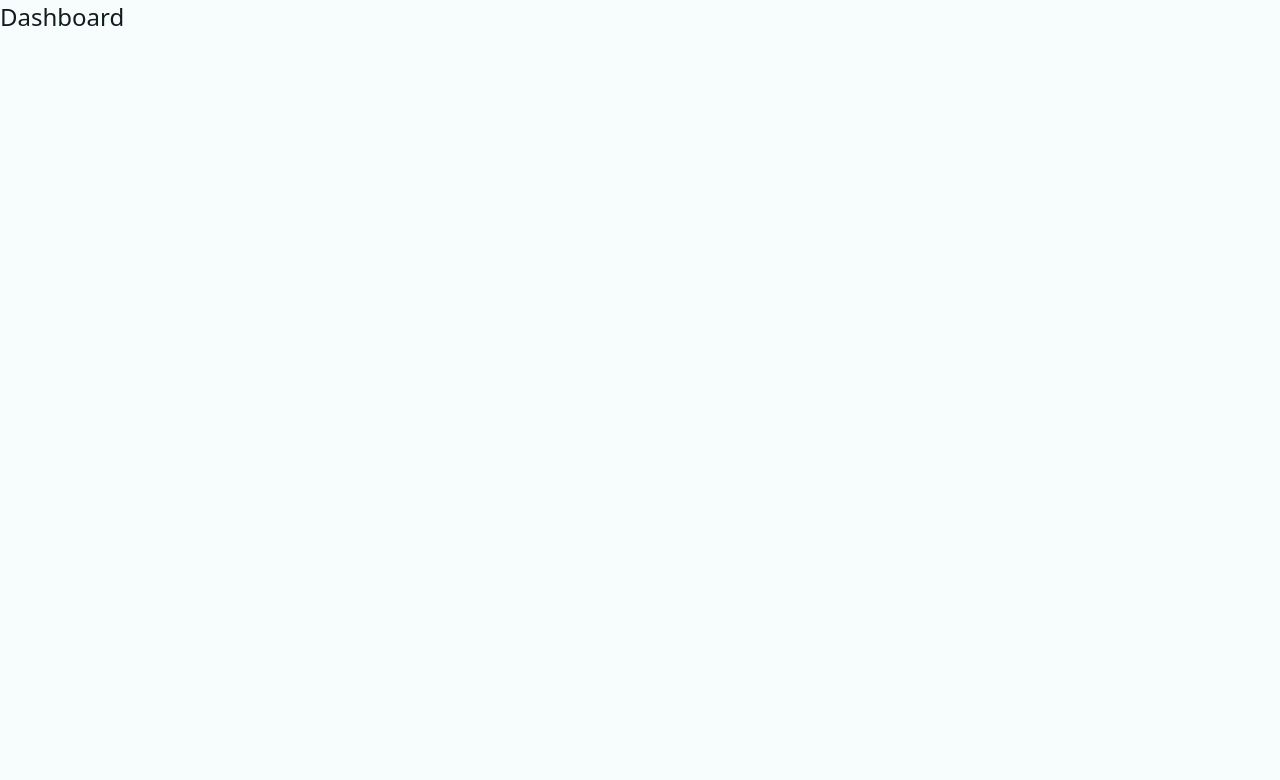
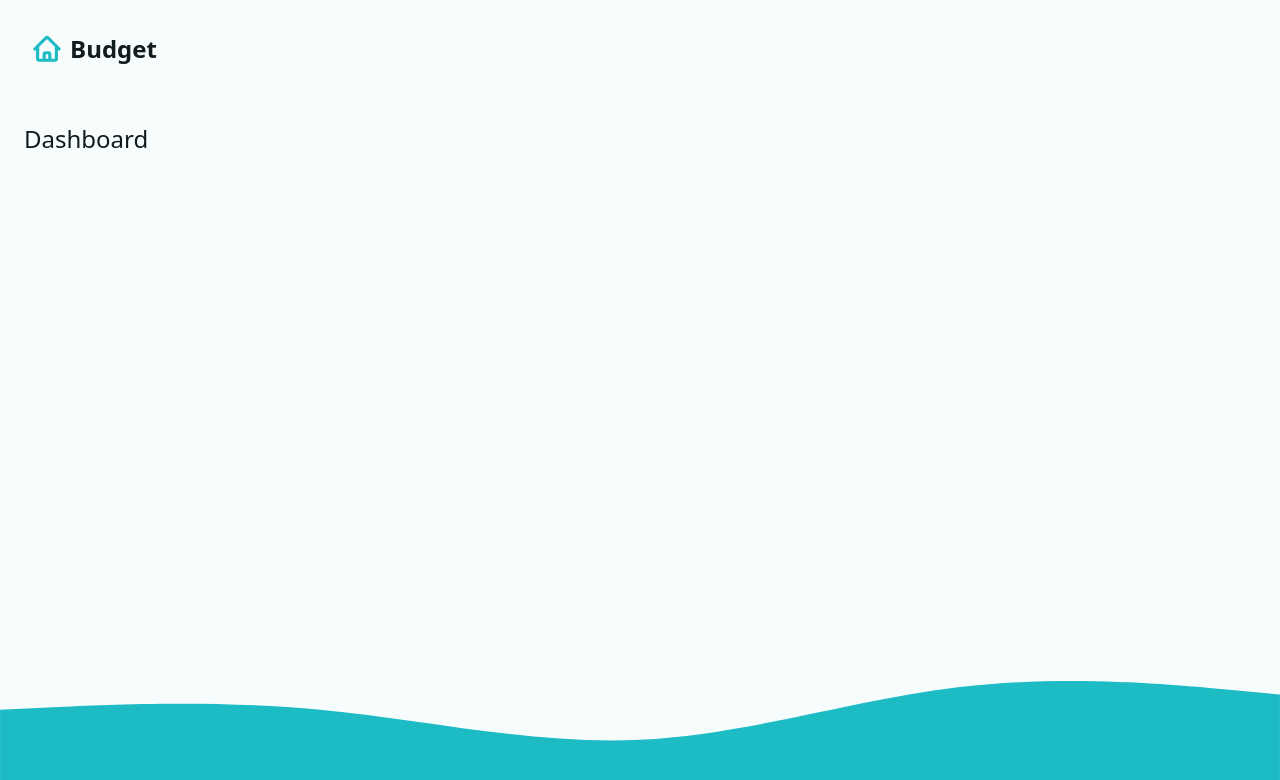
Before and after one commit to chirag4862/Budget-App, a React (Vite) app: page / in a window 1280 px wide. Shown: the top 780 px of the page. Built offline with nearby package versions, Linux system fonts and the light colour scheme.

Commit message:
Layouts & Actions of Logout

```diff
--- a/package.json
+++ b/package.json
@@ -10,6 +10,7 @@
     "preview": "vite preview"
   },
   "dependencies": {
+    "@heroicons/react": "^2.0.17",
     "react": "^18.2.0",
     "react-dom": "^18.2.0",
     "react-router-dom": "6.8"
--- a/src/App.jsx
+++ b/src/App.jsx
@@ -1,13 +1,34 @@
+// rrd imports
 import { createBrowserRouter, RouterProvider } from "react-router-dom";
+
+// routes
 import Dashboard, { dashboardLoader } from "./pages/Dashboard";
 import Error from "./pages/Error";
+
+// Actions
+import { logoutAction } from "./actions/logout";
+
+// layouts
+import Main, { mainLoader } from "./layouts/Main";
 
 const router = createBrowserRouter([
   {
     path: "/",
-    element: <Dashboard />,
-    loader: dashboardLoader,
+    element: <Main />,
+    loader: mainLoader,
     errorElement: <Error />,
+    children: [
+      {
+        index: true,
+        element: <Dashboard />,
+        loader: dashboardLoader,
+        errorElement: <Error />,
+      },
+      {
+        path: "logout",
+        action: logoutAction,
+      },
+    ],
   },
 ]);
 
--- /dev/null
+++ b/src/actions/logout.js
@@ -0,0 +1,13 @@
+// rrd imports
+import { redirect } from "react-router-dom";
+// helpers
+import { deleteItem } from "../helper";
+
+export async function logoutAction() {
+  // delete the user
+  deleteItem({
+    key: "userName",
+  });
+  // return redirsct
+  return redirect("/");
+}
--- /dev/null
+++ b/src/components/Nav.jsx
@@ -0,0 +1,35 @@
+// rrd imports
+import { NavLink, Form } from "react-router-dom";
+
+// assets
+import logomark from "../assets/logomark.svg";
+import { TrashIcon } from "@heroicons/react/24/solid";
+
+const Nav = ({ userName }) => {
+  return (
+    <nav>
+      <NavLink to="/" aria-label="Go to Home">
+        <img src={logomark} alt="" height={30} />
+        <span>Budget</span>
+      </NavLink>
+      {userName && (
+        <Form
+          method="post"
+          action="/logout"
+          onSubmit={(event) => {
+            if (!confirm("Delete user and all data?")) {
+              event.preventDefault();
+            }
+          }}
+        >
+          <button type="submit" className="btn btn--warning">
+            <span>Delete User</span>
+            <TrashIcon width={20} />
+          </button>
+        </Form>
+      )}
+    </nav>
+  );
+};
+
+export default Nav;
--- a/src/helper.js
+++ b/src/helper.js
@@ -1,4 +1,9 @@
 // Local Storage
 export const fetchData = (key) => {
-    return JSON.parse(localStorage.getItem(key));
+  return JSON.parse(localStorage.getItem(key));
 };
+
+// delete item
+export const deleteItem = ({ key }) => {
+  return localStorage.removeItem(key);
+};
--- /dev/null
+++ b/src/layouts/Main.jsx
@@ -0,0 +1,32 @@
+import { useLoaderData, Outlet } from "react-router-dom";
+
+// Components
+import Nav from "../components/Nav";
+
+// assets
+import wave from "../assets/wave.svg";
+
+// helper functions
+import { fetchData } from "../helper";
+
+// Loader
+export function mainLoader() {
+  const userName = fetchData("userName");
+  return { userName };
+}
+
+const Main = () => {
+  const { userName } = useLoaderData();
+
+  return (
+    <div className="layout">
+      <Nav userName={userName} />
+      <main>
+        <Outlet />
+      </main>
+      <img src={wave} alt="" />
+    </div>
+  );
+};
+
+export default Main;
```
Also changed, not shown: 1 other file (tests, documents, lock files or other folders).
